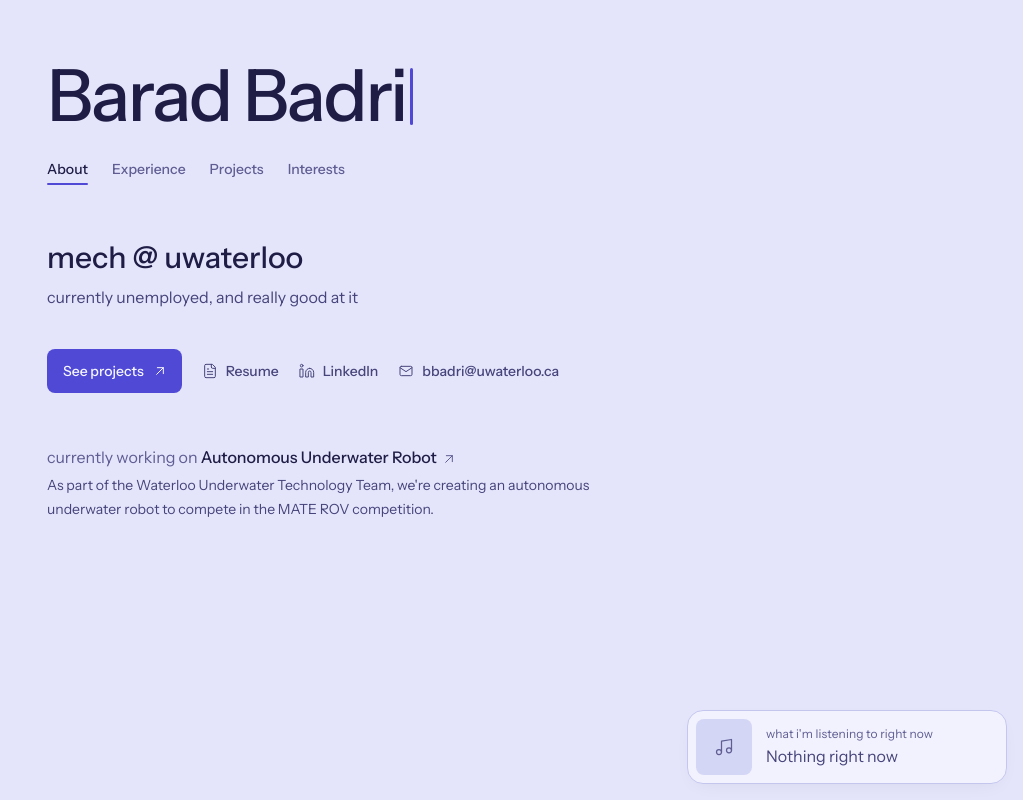
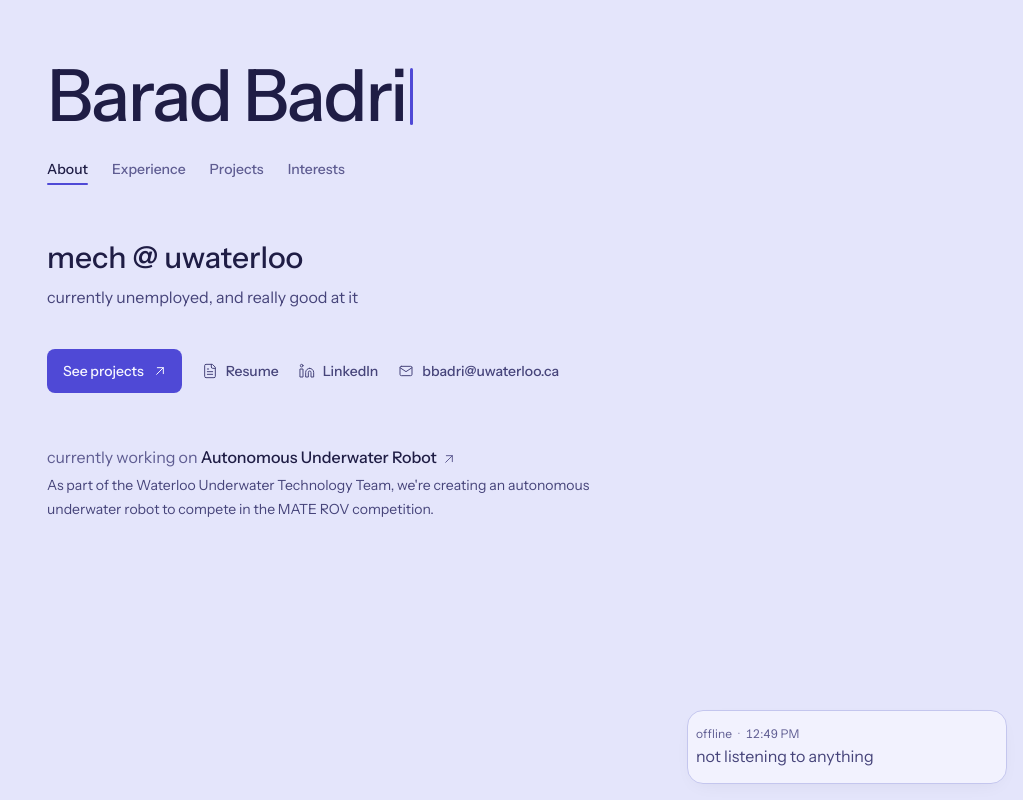
Before and after one commit to baradb/barad, a Next.js app: page / in a window 1280 px wide. Shown: the whole page, without its empty margins (257-1280 px from the left). Built offline with nearby package versions, Linux system fonts and the light colour scheme.

Commit message:
Listening tile: show Discord status when idle (lowercase, no icon), 'listening to' when playing, with the current time

```diff
--- a/src/components/NowPlaying.tsx
+++ b/src/components/NowPlaying.tsx
@@ -15,6 +15,7 @@ type NowPlayingData =
       songUrl?: string | null;
       startedAt?: number;
       endsAt?: number;
+      status?: string;
     };
 
 const POLL_MS = 30_000;
@@ -22,7 +23,7 @@ const END_GRACE_MS = 1_500; // after a song ends, give Lanyard a moment before a
 const RETRY_MS = 5_000; // and do not ask more often than this while it still reports the old song
 
 /** 83000 -> "1:23", 3725000 -> "1:02:05" */
-function clock(ms: number) {
+function trackClock(ms: number) {
   const total = Math.max(0, Math.floor(ms / 1000));
   const h = Math.floor(total / 3600);
   const m = Math.floor((total % 3600) / 60);
@@ -30,7 +31,13 @@ function clock(ms: number) {
   return h > 0 ? `${h}:${String(m).padStart(2, "0")}:${s}` : `${m}:${s}`;
 }
 
-/** Bottom-right corner: what Barad is listening to on Spotify right now (via Lanyard). */
+/** The visitor's local wall-clock, e.g. "9:04 PM". */
+function wallClock(ms: number) {
+  if (!ms) return "";
+  return new Date(ms).toLocaleTimeString([], { hour: "numeric", minute: "2-digit" });
+}
+
+/** Bottom-right corner: Barad's Discord status, or what he's listening to (via Lanyard). */
 export function NowPlaying() {
   // undefined = still loading, null = request failed
   const [data, setData] = useState<NowPlayingData | null | undefined>(undefined);
@@ -76,33 +83,39 @@ export function NowPlaying() {
   const endsAt = track?.endsAt;
   const timed = startedAt !== undefined && endsAt !== undefined;
 
+  // Tick every second: advances the song progress and keeps the wall-clock current.
   useEffect(() => {
-    if (startedAt === undefined || endsAt === undefined) return;
     const id = setInterval(() => {
       const t = Date.now();
       setNow(t);
-      // The song is over: look for the next one soon instead of waiting for the next poll.
-      if (t > endsAt + END_GRACE_MS && t - lastFetch.current > RETRY_MS) loadRef.current();
+      if (timed && endsAt !== undefined && t > endsAt + END_GRACE_MS && t - lastFetch.current > RETRY_MS) {
+        loadRef.current();
+      }
     }, 1000);
     return () => clearInterval(id);
-  }, [startedAt, endsAt]);
+  }, [timed, endsAt]);
 
-  const duration = timed ? endsAt - startedAt : 0;
-  const elapsed = timed ? Math.min(Math.max(now - startedAt, 0), duration) : 0;
+  const duration = timed ? endsAt! - startedAt! : 0;
+  const elapsed = timed ? Math.min(Math.max(now - startedAt!, 0), duration) : 0;
   const percent = timed ? (elapsed / duration) * 100 : 0;
 
-  // Album cover, unless it is missing or failed to load (then the music icon stands in).
+  // Album cover, unless it is missing or failed to load.
   const art =
     track?.albumImageUrl && track.albumImageUrl !== failedArt ? track.albumImageUrl : null;
 
-  const top = (
-    <div className="flex h-14 items-center gap-3.5 pr-2">
-      {art ? (
+  // Label: "listening to" while a song plays, otherwise the Discord status (lowercase).
+  const status = data?.configured ? data.status : undefined;
+  const label = loading ? "" : track ? "listening to" : (status ?? "offline");
+  const nowClock = wallClock(now);
+
+  // The leftmost square: album art while playing, otherwise nothing (no music icon when idle).
+  const leading = track ? (
+    art ? (
       // Plain <img>: a 56px thumbnail from Spotify's CDN, no image-optimizer config needed.
       // eslint-disable-next-line @next/next/no-img-element
       <img
         src={art}
-          alt={`Album cover for ${track?.album ?? track?.title}`}
+        alt={`Album cover for ${track.album ?? track.title}`}
         width={56}
         height={56}
         onError={() => setFailedArt(art)}
@@ -112,7 +125,12 @@ export function NowPlaying() {
       <span className="flex size-14 shrink-0 items-center justify-center rounded-lg bg-track text-faint">
         <Icon name="music" size={20} />
       </span>
-      )}
+    )
+  ) : null;
+
+  const top = (
+    <div className="flex h-14 items-center gap-3.5 pr-2">
+      {leading}
       <span className="min-w-0 flex-1">
         <span className="flex items-center gap-1.5 text-xs tracking-[0.01em] text-faint">
           {track && (
@@ -121,7 +139,17 @@ export function NowPlaying() {
               <span className="relative inline-flex size-1.5 rounded-full bg-accent" />
             </span>
           )}
-          what i&apos;m listening to right now
+          <span data-label>{label}</span>
+          {nowClock && (
+            <>
+              <span aria-hidden="true" className="text-faint/60">
+                ·
+              </span>
+              <span data-clock className="tabular-nums">
+                {nowClock}
+              </span>
+            </>
+          )}
         </span>
         {loading ? (
           <span aria-hidden="true" className="mt-2 block space-y-2">
@@ -136,7 +164,9 @@ export function NowPlaying() {
             <span className="block truncate text-sm text-muted">{track.artist}</span>
           </>
         ) : (
-          <span className="mt-0.5 block truncate text-base text-muted">Nothing right now</span>
+          <span className="mt-0.5 block truncate text-base text-muted">
+            not listening to anything
+          </span>
         )}
       </span>
     </div>
@@ -146,7 +176,7 @@ export function NowPlaying() {
   const progress = timed && (
     <div aria-hidden="true" className="flex h-4 items-center gap-2 px-1 text-xs tabular-nums text-faint">
       <span data-time className="w-10 shrink-0 text-right">
-        {clock(elapsed)}
+        {trackClock(elapsed)}
       </span>
       <span className="h-1 min-w-0 flex-1 overflow-hidden rounded-full bg-track">
         <span
@@ -156,7 +186,7 @@ export function NowPlaying() {
         />
       </span>
       <span data-time className="w-10 shrink-0">
-        {clock(duration)}
+        {trackClock(duration)}
       </span>
     </div>
   );
--- a/src/lib/lanyard.ts
+++ b/src/lib/lanyard.ts
@@ -17,6 +17,8 @@ export type NowPlaying =
       /** When the song started and will end, in ms since epoch (for the progress bar). */
       startedAt?: number;
       endsAt?: number;
+      /** Discord status: "online" | "idle" | "dnd" | "offline" (lowercase). */
+      status?: string;
     };
 
 const NOT_CONFIGURED: NowPlaying = { configured: false };
@@ -48,17 +50,19 @@ export function toNowPlaying(body: unknown): NowPlaying {
   if (!isObject(body) || body.success !== true || !isObject(body.data)) {
     return NOT_CONFIGURED; // not in the Lanyard server, or an unexpected reply
   }
+  const status = str(body.data.discord_status)?.toLowerCase();
   const spotify = body.data.spotify;
-  if (!isObject(spotify)) return { configured: true, isPlaying: false };
+  if (!isObject(spotify)) return { configured: true, isPlaying: false, status };
 
   const title = str(spotify.song);
-  if (!title) return { configured: true, isPlaying: false };
+  if (!title) return { configured: true, isPlaying: false, status };
 
   const trackId = str(spotify.track_id);
   const art = str(spotify.album_art_url);
   return {
     configured: true,
     isPlaying: true,
+    status,
     title,
     artist: str(spotify.artist)?.replaceAll("; ", ", "), // Lanyard joins artists with ";"
     album: str(spotify.album),
```
Also changed, not shown: 1 other file (tests, documents, lock files or other folders). Lines whose indentation alone changed are shown as unchanged.
